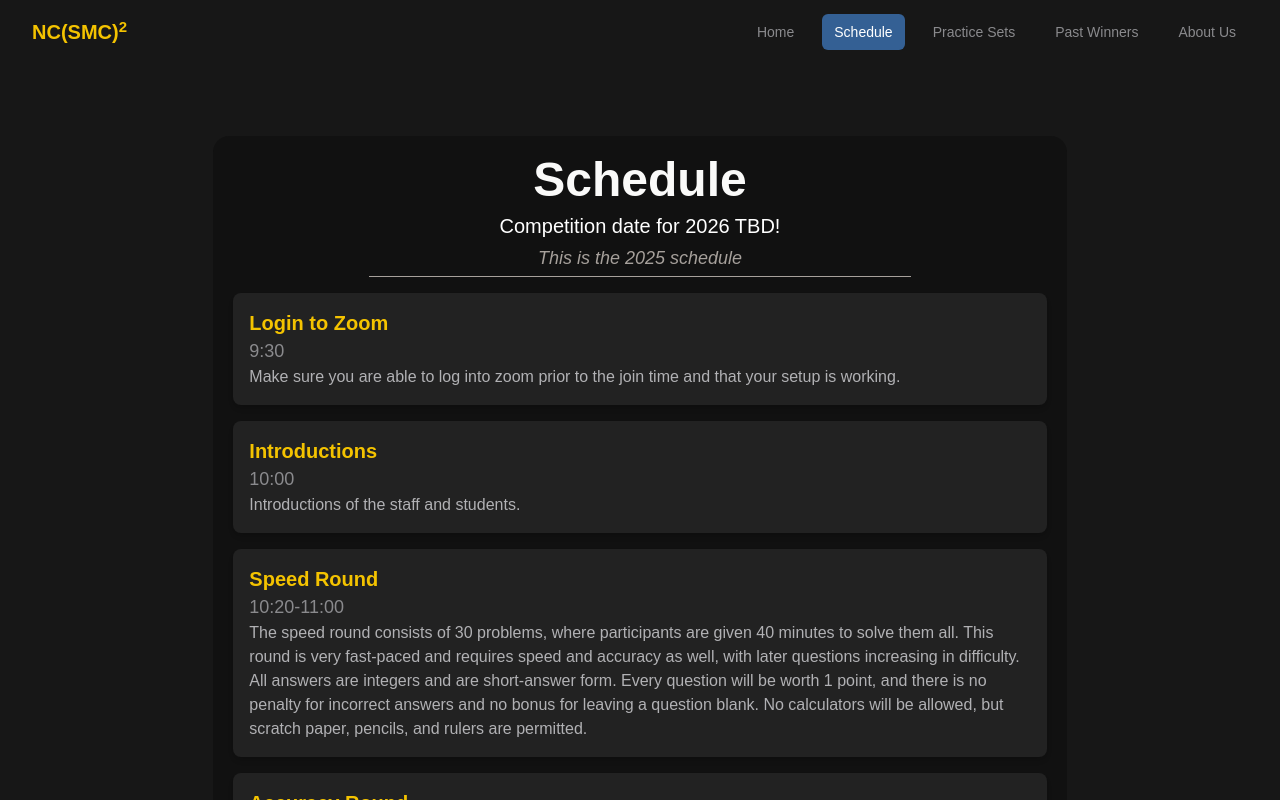
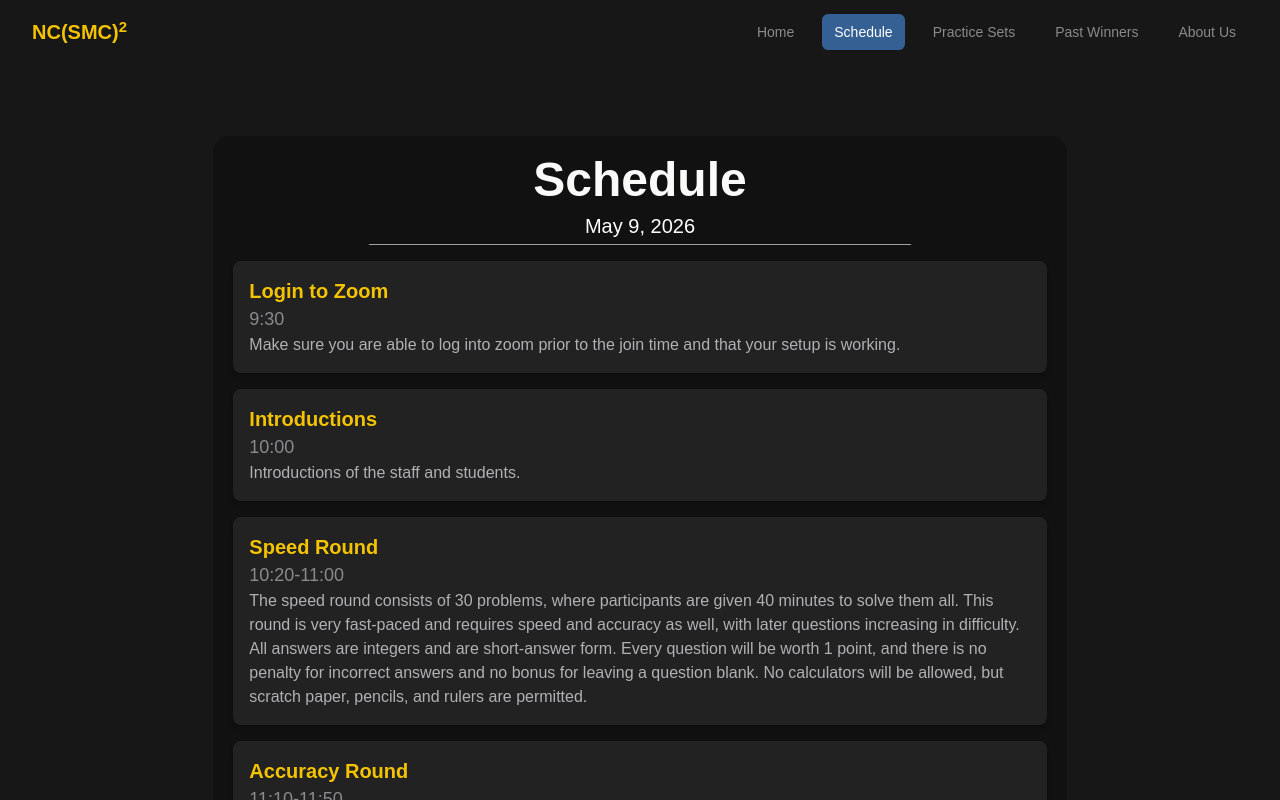
Before and after one commit to Prorickey/ncsmc2, a Next.js app: page /schedule in a window 1280 px wide. Shown: the top 800 px of the page. Built offline with nearby package versions, Linux system fonts and the light colour scheme.

Commit message:
feat: update competition date to May 9, 2026 and bump to v2.3.0
Update homepage and schedule page with confirmed competition date.
Update dependencies (next, csv-parse, eslint-config-next, typescript).
Fix lint-staged eslint resolution to use absolute path.

```diff
--- a/app/page.tsx
+++ b/app/page.tsx
@@ -26,7 +26,7 @@ function MainContent() {
 							North Carolina School of Science and Mathematics
 						</h3>
 						<h4 className="text-secondary-orange font-semibold text-lg md:text-xl mb-4">
-							Math Club Competition - May 10th
+							Math Club Competition - May 9th
 						</h4>
 						<p className="text-white text-lg mb-3 max-w-2xl">
 							The NCSSM Math Club Competition, or NC(SMC)
--- a/app/schedule/page.tsx
+++ b/app/schedule/page.tsx
@@ -43,12 +43,7 @@ export default function SchedulePage() {
 			<h1 className="text-stone-50 text-center text-2xl md:text-3xl lg:text-5xl font-semibold mb-2">
 				Schedule
 			</h1>
-			<p className="w-full text-center text-xl pb-1">
-				Competition date for 2026 TBD!
-			</p>
-			<p className="w-full text-stone-400  text-center text-lg italic pb-1">
-				This is the 2025 schedule
-			</p>
+			<p className="w-full text-center text-xl pb-1">May 9, 2026</p>
 			<div className="h-px bg-stone-400 w-2/3 mx-auto"></div>
 			{schedule.map((item, index) => (
 				<div
```
Also changed, not shown: package.json (+6 -6 lines), .lintstagedrc.js, 1 other file (tests, documents, lock files or other folders).
